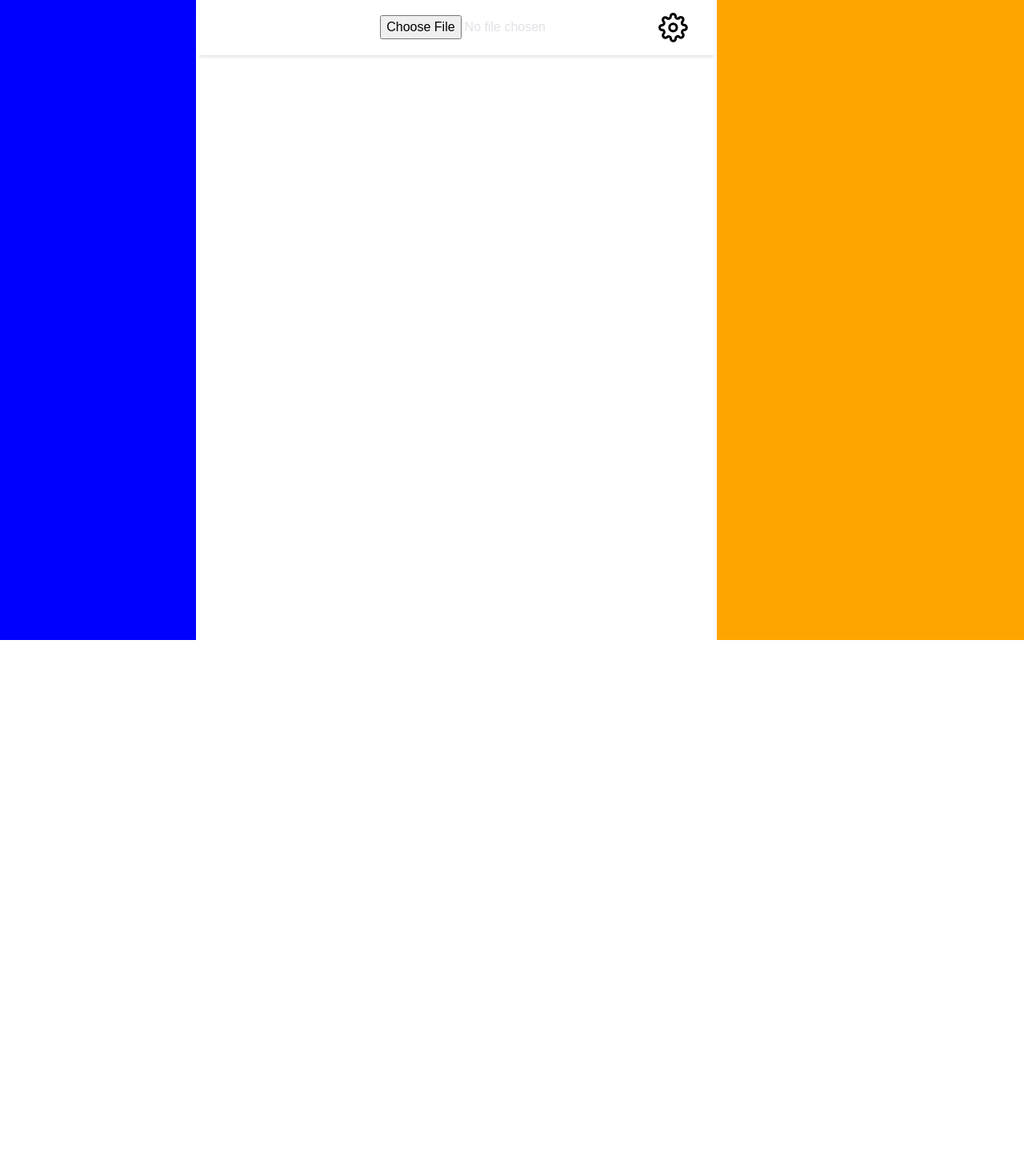
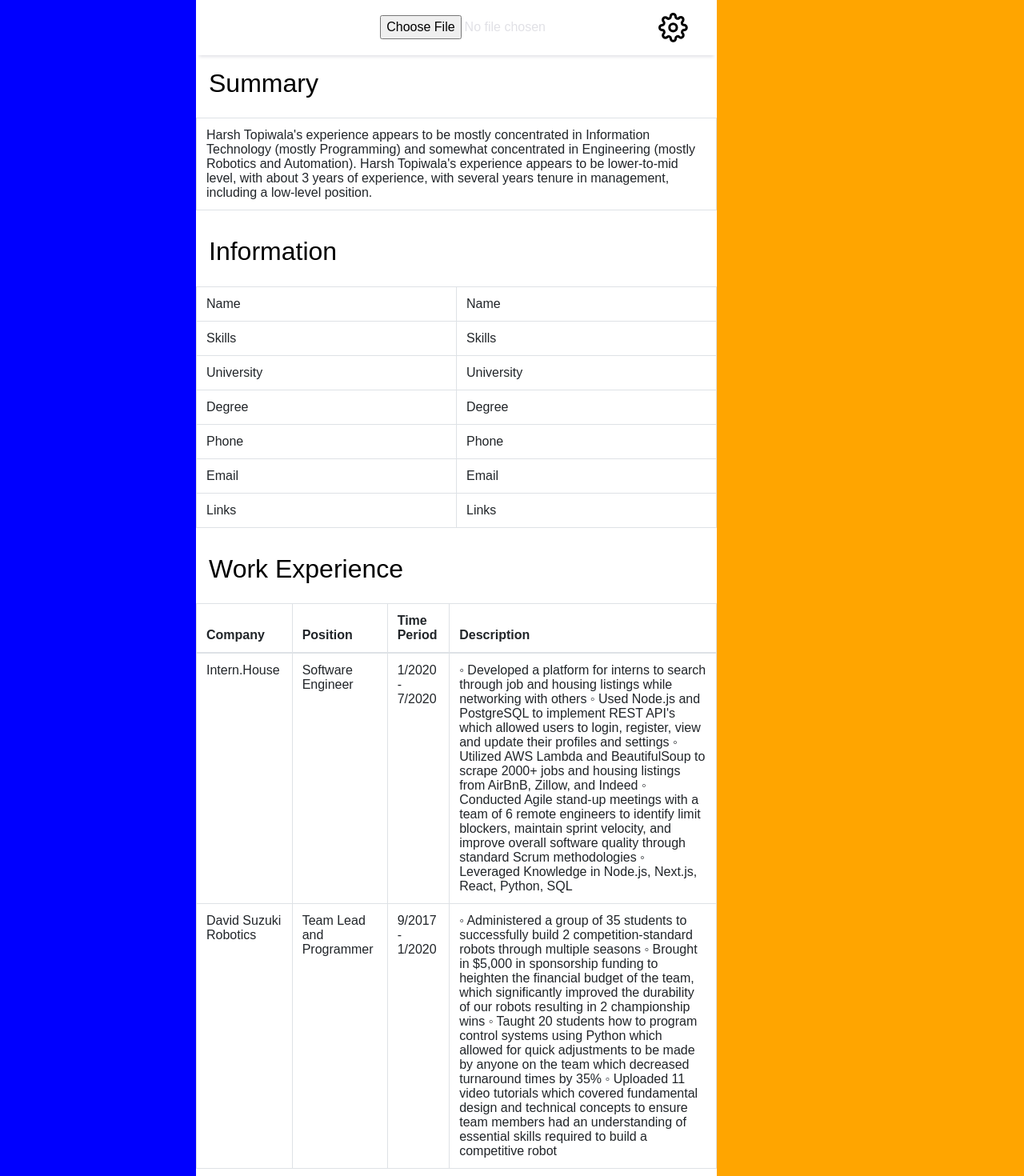
Before and after one commit to Harsh-Topi/resu-parse, a React app: page / in a window 1280 px wide. Shown: the top 1470 px of the page at 80% size. Before the commit the page ends 800 px from the top, so only its background shows below. Built offline with nearby package versions, Linux system fonts and the light colour scheme.

Commit message:
made dummy values

```diff
--- a/src/components/Greetings/fileupload.tsx
+++ b/src/components/Greetings/fileupload.tsx
@@ -1,38 +1,40 @@
-import React from "react";
-import { FiPaperclip } from "react-icons/fi";
-import { NavBarButtons } from './styles'
+import React from 'react';
+import { FiPaperclip } from 'react-icons/fi';
+import { NavBarButtons } from './styles';
 
 type FileUploadState = {
-    data: String
+  data: String;
+};
+
+export class FileUpload extends React.Component<{}, FileUploadState> {
+  constructor({}) {
+    super({});
+    this.state = {
+      data: '',
+    };
   }
 
-export class FileUpload extends React.Component<{}, FileUploadState> {
-
-    constructor({}) {
-        super({})
-        this.state = {
-            data:""
-        }
-    }
-
-    baseConvert(targetFile : File) {
-        var reader = new FileReader()
-        reader.readAsDataURL(targetFile)
+  baseConvert(targetFile: File) {
+    var reader = new FileReader();
+    reader.readAsDataURL(targetFile);
     reader.onload = () => {
-            const pdfDataString = reader.result as string
-            this.setState({ data: pdfDataString.split(',')[1] })
-        }
+      const pdfDataString = reader.result as string;
+      console.log(pdfDataString.split(',')[1]);
+      this.setState({ data: pdfDataString.split(',')[1] });
+    };
   }
 
   render() {
     return (
-
       // <NavBarButtons onClick={() => console.log("test")}>
       //     <FiPaperclip>
       //         <input type="file" onChange={(event:any) => this.baseConvert(event.target.files[0])} />
       //     </FiPaperclip>
       // </NavBarButtons>
-                <input type="file" onChange={(event:any) => this.baseConvert(event.target.files[0])} />
+      <input
+        type="file"
+        onChange={(event: any) => this.baseConvert(event.target.files[0])}
+      />
     );
   }
 }
--- a/src/components/Greetings/index.tsx
+++ b/src/components/Greetings/index.tsx
@@ -1,13 +1,40 @@
-import React from 'react'
+import React from 'react';
 
-import { Nav, Navbar, Form, InputGroup, FormControl, Button } from 'react-bootstrap'
-import {Container, GridContainer, PreviewContainer, PreviousResContainer, ParseContainer, NavBarButtons, PreviewButton, BigPreviewButton} from './styles'
+import { Navbar, Table } from 'react-bootstrap';
+import {
+  Container,
+  GridContainer,
+  PreviewContainer,
+  PreviousResContainer,
+  ParseContainer,
+  NavBarButtons,
+  PreviewButton,
+  BigPreviewButton,
+} from './styles';
 
-import { IconContext } from "react-icons";
-import { AiFillSetting, AiOutlinePaperClip, AiFillProfile } from "react-icons/ai";
-import { FiSettings, FiPaperclip, FiMenu, FiFileText } from "react-icons/fi";
+import { IconContext } from 'react-icons';
+import { FiSettings, FiPaperclip, FiMenu, FiFileText } from 'react-icons/fi';
 
-import { FileUpload } from './fileupload'
+import { FileUpload } from './fileupload';
+
+const infoList = [
+  'Name',
+  'Skills',
+  'University',
+  'Degree',
+  'Phone',
+  'Email',
+  'Links',
+];
+const temp4Map = [
+  'Name',
+  'Skills',
+  'University',
+  'Degree',
+  'Phone',
+  'Email',
+  'Links',
+];
 
 const Greetings: React.FC = () => {
   return (
@@ -15,33 +42,115 @@ const Greetings: React.FC = () => {
       <GridContainer>
         <PreviousResContainer />
         <ParseContainer>
-        <Navbar className={'py-3'} style={{boxShadow:"0 6px 4px -4px"}}>
+          <Navbar className={'py-3'} style={{ boxShadow: '0 6px 4px -4px' }}>
             <Navbar.Brand href="#home">
-          <IconContext.Provider value={{ color: "black", size:"2.0em"}}>
-            <PreviewButton style={{marginLeft: "10px"}}>
+              <IconContext.Provider value={{ color: 'black', size: '2.0em' }}>
+                <PreviewButton style={{ marginLeft: '10px' }}>
                   <FiMenu />
                 </PreviewButton>
               </IconContext.Provider>
             </Navbar.Brand>
             <Navbar.Toggle />
             <Navbar.Collapse className="justify-content-end">
-              <IconContext.Provider value={{ color: "black", size:"2.3em"}}>
+              <IconContext.Provider value={{ color: 'black', size: '2.3em' }}>
                 <BigPreviewButton>
                   <FiFileText />
                 </BigPreviewButton>
                 <FileUpload />
-                <NavBarButtons style={{marginRight: "20px"}}>
+                <NavBarButtons style={{ marginRight: '20px' }}>
                   <FiSettings />
                 </NavBarButtons>
               </IconContext.Provider>
             </Navbar.Collapse>
           </Navbar>
+
+          <h2 style={{ color: 'black' }} className={'p-3'}>
+            Summary
+          </h2>
+          <Table bordered hover className={'p-5'}>
+            <tbody>
+              <tr>
+                <td>
+                  Harsh Topiwala's experience appears to be mostly concentrated
+                  in Information Technology (mostly Programming) and somewhat
+                  concentrated in Engineering (mostly Robotics and Automation).
+                  Harsh Topiwala's experience appears to be lower-to-mid level,
+                  with about 3 years of experience, with several years tenure in
+                  management, including a low-level position.
+                </td>
+              </tr>
+            </tbody>
+          </Table>
+
+          <h2 style={{ color: 'black' }} className={'p-3'}>
+            Information
+          </h2>
+          <Table bordered hover className={'p-5'}>
+            <tbody>
+              {infoList.map((infoList, i) => (
+                <tr>
+                  <td>{infoList}</td>
+                  <td>{temp4Map[i]}</td>
+                </tr>
+              ))}
+            </tbody>
+          </Table>
+
+          <h2 style={{ color: 'black' }} className={'p-3'}>
+            Work Experience
+          </h2>
+          <Table bordered hover className={'p-5'}>
+            <thead>
+              <tr>
+                <th>Company</th>
+                <th>Position</th>
+                <th>Time Period</th>
+                <th>Description</th>
+              </tr>
+            </thead>
+            <tbody>
+              <tr>
+                <td>Intern.House</td>
+                <td>Software Engineer</td>
+                <td>1/2020 - 7/2020</td>
+                <td>
+                  ◦ Developed a platform for interns to search through job and
+                  housing listings while networking with others ◦ Used Node.js
+                  and PostgreSQL to implement REST API's which allowed users to
+                  login, register, view and update their profiles and settings ◦
+                  Utilized AWS Lambda and BeautifulSoup to scrape 2000+ jobs and
+                  housing listings from AirBnB, Zillow, and Indeed ◦ Conducted
+                  Agile stand-up meetings with a team of 6 remote engineers to
+                  identify limit blockers, maintain sprint velocity, and improve
+                  overall software quality through standard Scrum methodologies
+                  ◦ Leveraged Knowledge in Node.js, Next.js, React, Python, SQL
+                </td>
+              </tr>
+              <tr>
+                <td>David Suzuki Robotics</td>
+                <td>Team Lead and Programmer</td>
+                <td>9/2017 - 1/2020</td>
+                <td>
+                  ◦ Administered a group of 35 students to successfully build 2
+                  competition-standard robots through multiple seasons ◦ Brought
+                  in $5,000 in sponsorship funding to heighten the financial
+                  budget of the team, which significantly improved the
+                  durability of our robots resulting in 2 championship wins ◦
+                  Taught 20 students how to program control systems using Python
+                  which allowed for quick adjustments to be made by anyone on
+                  the team which decreased turnaround times by 35% ◦ Uploaded 11
+                  video tutorials which covered fundamental design and technical
+                  concepts to ensure team members had an understanding of
+                  essential skills required to build a competitive robot
+                </td>
+              </tr>
+            </tbody>
+          </Table>
         </ParseContainer>
         <PreviewContainer />
       </GridContainer>
     </Container>
+  );
+};
 
-  )
-}
-
-export default Greetings
+export default Greetings;
--- a/src/components/Greetings/styles.ts
+++ b/src/components/Greetings/styles.ts
@@ -1,4 +1,4 @@
-import styled from 'styled-components'
+import styled from 'styled-components';
 
 // export const Container = styled.div`
 //     height: 100vh;
@@ -11,13 +11,13 @@ import styled from 'styled-components'
 
 export const Container = styled.div`
   margin: 0;
-`
+`;
 
 export const Text = styled.p`
   margin-top: 35px;
   font-size: 20px;
   font-weight: bold;
-`
+`;
 
 export const GridContainer = styled.div`
   display: grid;
@@ -29,10 +29,9 @@ export const GridContainer = styled.div`
   }
 
   @media (max-width: 800px) {
-      grid-template-columns:auto;
+    grid-template-columns: auto;
   }
-
-`
+`;
 
 export const PreviousResContainer = styled.div`
   background-color: blue;
@@ -40,13 +39,9 @@ export const PreviousResContainer = styled.div`
   @media (max-width: 800px) {
     display: none;
   }
+`;
 
-`
-
-export const ParseContainer = styled.div`
-
-
-`
+export const ParseContainer = styled.div``;
 
 export const PreviewContainer = styled.div`
   background-color: orange;
@@ -58,7 +53,7 @@ export const PreviewContainer = styled.div`
   @media (max-width: 800px) {
     display: none;
   }
-`
+`;
 
 export const NavBarButtons = styled.button`
   padding: 0;
@@ -67,9 +62,9 @@ export const NavBarButtons = styled.button`
   background: none;
   margin-left: 45px;
   :focus {
-      outline:none;
+    outline: none;
   }
-`
+`;
 
 export const PreviewButton = styled.button`
   padding: 0;
@@ -78,13 +73,13 @@ export const PreviewButton = styled.button`
   background: none;
 
   :focus {
-      outline:none;
+    outline: none;
   }
 
   @media (min-width: 800px) {
     display: none;
   }
-`
+`;
 
 export const BigPreviewButton = styled.button`
   padding: 0;
@@ -93,10 +88,10 @@ export const BigPreviewButton = styled.button`
   background: none;
 
   :focus {
-      outline:none;
+    outline: none;
   }
 
   @media (min-width: 1200px) {
     display: none;
   }
-`
+`;
```
Also changed, not shown: electron/main.ts (+25 -23 lines), src/App.tsx (+11 -11 lines). Lines whose indentation alone changed are shown as unchanged.
